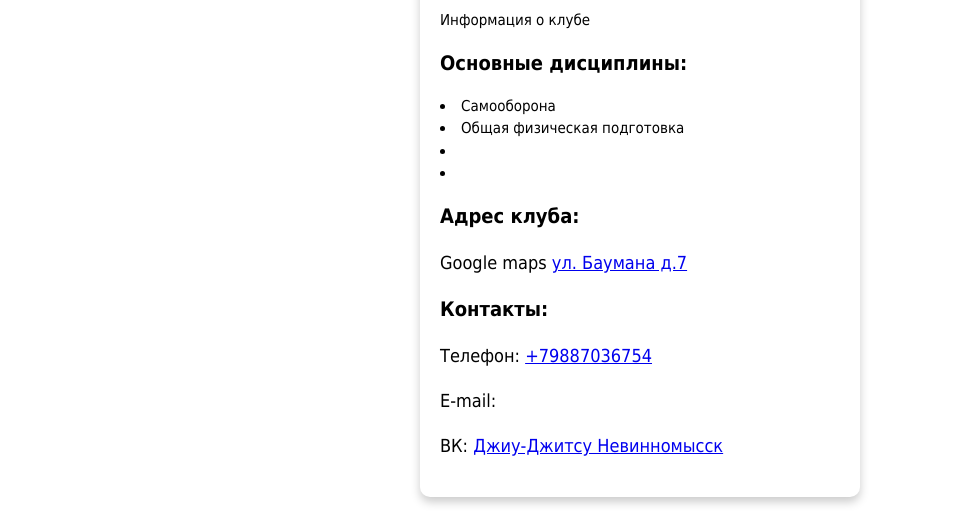
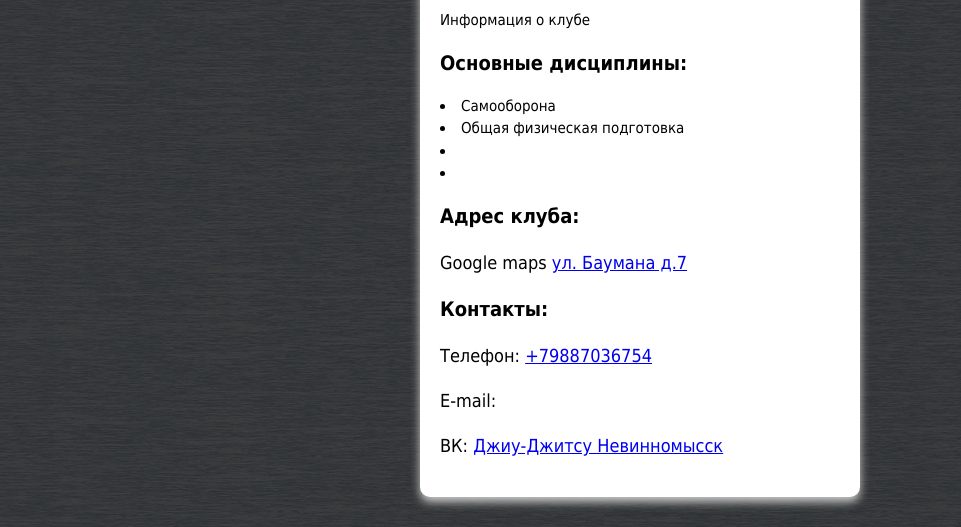
Before and after one commit to Arthur-Adamov/JJ, a plain HTML site: page index.html in a window 1280 px wide. Shown: the part 326-853 px from the top of the page, without its empty margins (0-961 px from the left). Drawn offline with Linux system fonts and the light colour scheme.

Commit message:
Update style.css

```diff
--- a/style.css
+++ b/style.css
@@ -1,6 +1,6 @@
 body {
     margin: 0;
-    background: url("img/background.webp");
+    background: url("background.webp");
     font-family: Tahoma;
     line-height: 1.5;
     font-size: 18px;
```
